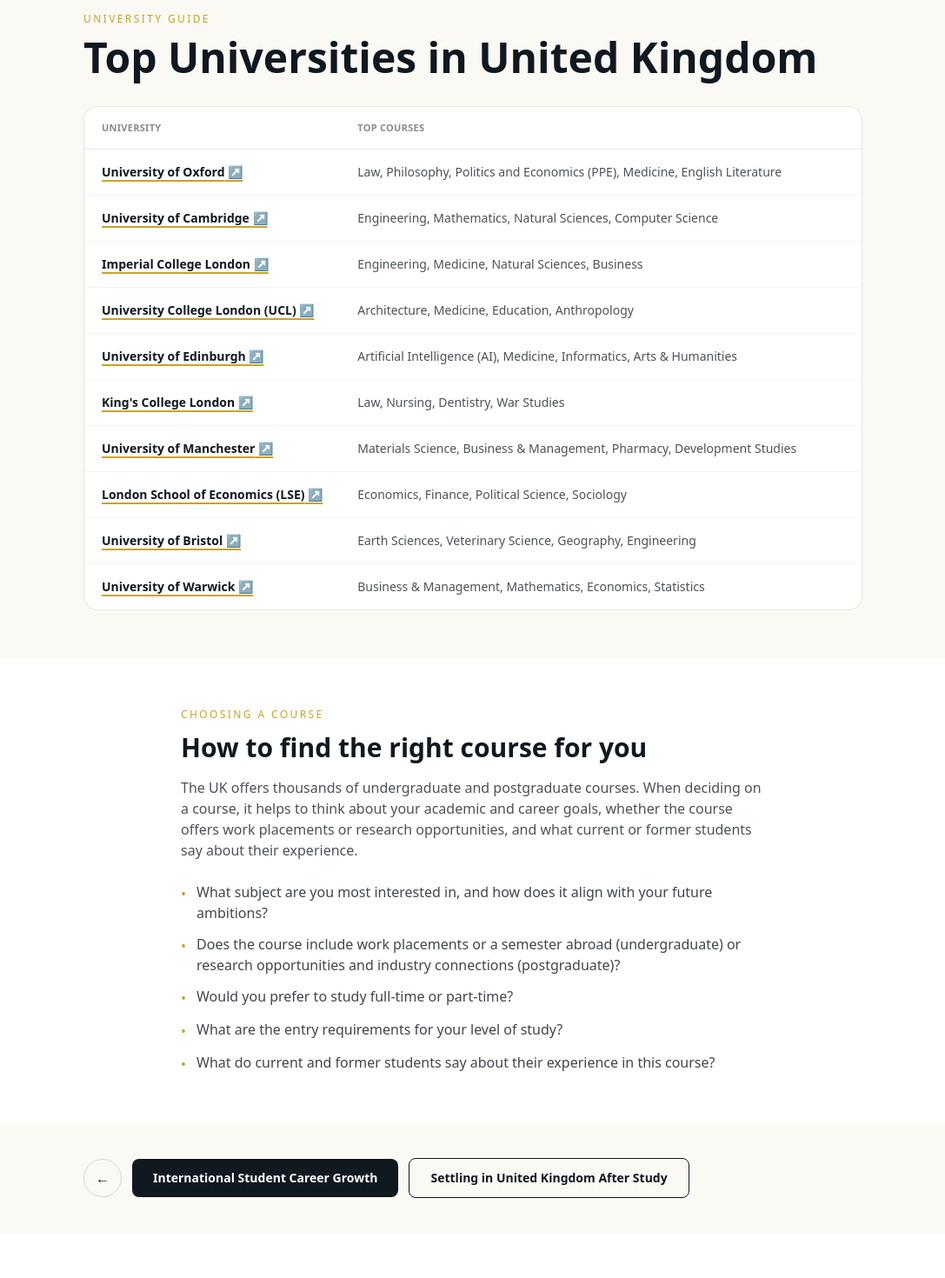
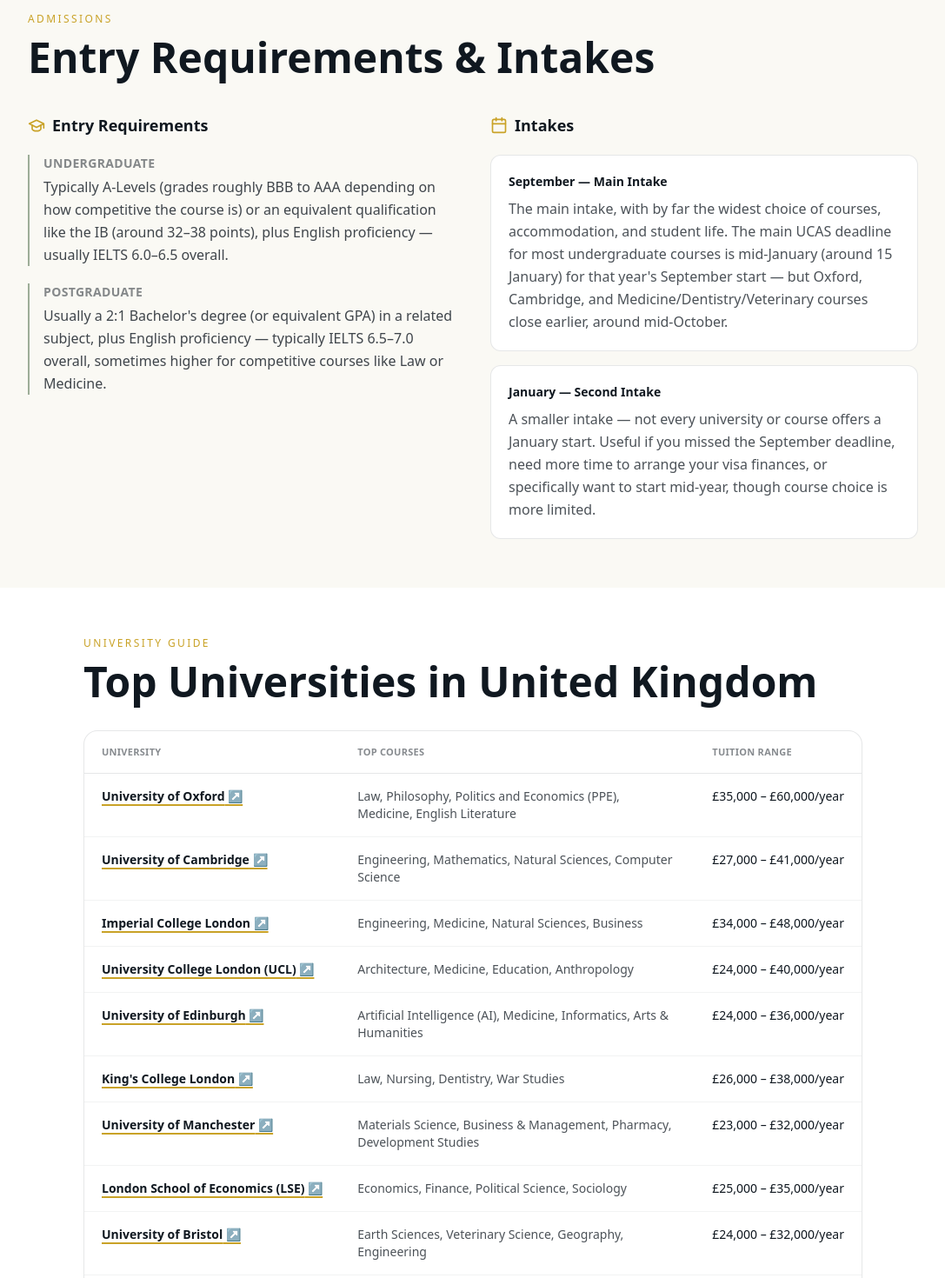
Before and after one commit to Zannat02/UNIAD, a Next.js app: page /study-in/uk/courses in a window 1280 px wide. Shown: the part 3460-4930 px from the top of the page at 87% size, without its empty margins (96-1183 px from the left). Before the commit the page ends 4878 px from the top, so only its background shows below. Built offline with nearby package versions, Linux system fonts and the light colour scheme.

Commit message:
rebuild course page with top 10 university tuition fee, add entry requirements & intakes section

```diff
--- a/src/app/study-in/[country]/courses/page.js
+++ b/src/app/study-in/[country]/courses/page.js
@@ -40,9 +40,6 @@
     <main>
       <CourseGallery label={country.name} />
 
-      {/* ================= TOP 10 COURSES =================
-          Country-wide overview, not tied to one university. Pulled from
-          details.courses.topCourses — per-country data. */}
       <section className="bg-white px-5 py-14 lg:px-8">
         <div className="mx-auto max-w-3xl">
           <p className="text-xs font-medium uppercase tracking-[0.2em] text-[#C9A227]">
@@ -80,10 +77,92 @@
         </div>
       </section>
 
-      {/* ================= TOP UNIVERSITIES TABLE =================
-          University name links straight to the real university website;
-          courses column comes from universities.json's topCourses. */}
+
       <section className="bg-[#FAF9F4] px-5 py-14 lg:px-8">
+        <div className="mx-auto max-w-5xl">
+          <p className="text-xs font-medium uppercase tracking-[0.2em] text-[#C9A227]">
+            Admissions
+          </p>
+          <h2 className="mt-3 text-2xl font-bold text-[#101820] md:text-4xl lg:text-5xl">
+            Entry Requirements & Intakes
+          </h2>
+
+          <div className="mt-10 grid gap-10 md:grid-cols-2">
+            {/* Entry Requirements */}
+            <div>
+              <div className="flex items-center gap-2">
+                <svg
+                  className="h-5 w-5 text-[#C9A227]"
+                  viewBox="0 0 24 24"
+                  fill="none"
+                  stroke="currentColor"
+                  strokeWidth="2"
+                  strokeLinecap="round"
+                  strokeLinejoin="round"
+                >
+                  <path d="M22 10v6M2 10l10-5 10 5-10 5-10-5z" />
+                  <path d="M6 12v5c0 1.5 2.7 3 6 3s6-1.5 6-3v-5" />
+                </svg>
+                <h3 className="text-lg font-bold text-[#101820]">Entry Requirements</h3>
+              </div>
+
+              <dl className="mt-5 space-y-5">
+                <div className="border-l-2 border-[#9DAD98] pl-4">
+                  <dt className="text-sm font-semibold uppercase tracking-wide text-[#101820]/50">
+                    Undergraduate
+                  </dt>
+                  <dd className="mt-1 text-sm leading-relaxed text-[#101820]/80 md:text-base">
+                    {details.courses.entryRequirements.undergraduate}
+                  </dd>
+                </div>
+                <div className="border-l-2 border-[#9DAD98] pl-4">
+                  <dt className="text-sm font-semibold uppercase tracking-wide text-[#101820]/50">
+                    Postgraduate
+                  </dt>
+                  <dd className="mt-1 text-sm leading-relaxed text-[#101820]/80 md:text-base">
+                    {details.courses.entryRequirements.postgraduate}
+                  </dd>
+                </div>
+              </dl>
+            </div>
+
+            {/* Intakes */}
+            <div>
+              <div className="flex items-center gap-2">
+                <svg
+                  className="h-5 w-5 text-[#C9A227]"
+                  viewBox="0 0 24 24"
+                  fill="none"
+                  stroke="currentColor"
+                  strokeWidth="2"
+                  strokeLinecap="round"
+                  strokeLinejoin="round"
+                >
+                  <rect x="3" y="4" width="18" height="18" rx="2" />
+                  <path d="M16 2v4M8 2v4M3 10h18" />
+                </svg>
+                <h3 className="text-lg font-bold text-[#101820]">Intakes</h3>
+              </div>
+
+              <div className="mt-5 space-y-4">
+                {details.courses.intakes.map((intake) => (
+                  <div
+                    key={intake.name}
+                    className="rounded-xl border border-[#101820]/10 bg-white p-5"
+                  >
+                    <p className="text-sm font-bold text-[#101820]">{intake.name}</p>
+                    <p className="mt-2 text-sm leading-relaxed text-[#101820]/75 md:text-base">
+                      {intake.detail}
+                    </p>
+                  </div>
+                ))}
+              </div>
+            </div>
+          </div>
+        </div>
+      </section>
+
+      <section className="bg-white px-5 py-14 lg:px-8">
         <div className="mx-auto max-w-4xl">
           <p className="text-xs font-medium uppercase tracking-[0.2em] text-[#C9A227]">
             University Guide
@@ -96,11 +175,12 @@
             className="no-scrollbar mt-8 overflow-x-auto rounded-2xl border border-[#101820]/10 bg-white"
             style={{ touchAction: "pan-x pan-y" }}
           >
-            <table className="w-full min-w-[720px] text-left text-sm">
+            <table className="w-full min-w-[860px] text-left text-sm">
               <thead>
                 <tr className="border-b border-[#101820]/10 text-[11px] uppercase tracking-wide text-[#101820]/50">
                   <th className="w-[220px] px-5 py-4">University</th>
                   <th className="px-5 py-4">Top Courses</th>
+                  <th className="w-[180px] px-5 py-4">Tuition Range</th>
                 </tr>
               </thead>
               <tbody>
@@ -119,16 +199,23 @@
                     <td className="px-5 py-4 align-top text-[#101820]/75">
                       {uni.topCourses.join(", ")}
                     </td>
+                    <td className="whitespace-nowrap px-5 py-4 align-top font-medium text-[#101820]">
+                      {uni.tuitionRange}
+                    </td>
                   </tr>
                 ))}
               </tbody>
             </table>
           </div>
+          <p className="mt-3 text-xs text-[#101820]/50">
+            Tuition is an approximate range for most courses — Medicine, MBA, and a
+            few specialist programmes typically cost more. Always confirm the exact
+            fee on the university&apos;s own course page.
+          </p>
         </div>
       </section>
 
-      {/* ================= GUIDANCE SECTION — same heading text for every country ================= */}
-      <section className="bg-white px-5 py-14 lg:px-8">
+      <section className="bg-[#FAF9F4] px-5 py-14 lg:px-8">
         <div className="mx-auto max-w-2xl">
           <p className="text-xs font-medium uppercase tracking-[0.2em] text-[#C9A227]">
             Choosing a Course
@@ -150,15 +237,9 @@
         </div>
       </section>
 
-      {/* ================= BACK + CAREER GROWTH / SETTLE CTAs =================
-          Career-growth and settle pages are stubs for now — real content
-          (career growth data, post-study settlement data) comes later. */}
+
       <section className="bg-[#FAF9F4] px-5 py-10 lg:px-8">
-        {/* Mobile: back button on its own row, the two CTAs stacked below it
-            side by side (each taking equal width). sm and up: all three sit
-            in one row together — the `sm:contents` trick makes the wrapper
-            div "disappear" at that breakpoint so its two children become
-            direct flex items next to the back button. */}
+
         <div className="mx-auto flex max-w-4xl flex-col gap-3 sm:flex-row sm:items-center">
           <Link
             href={`/study-in/${country.slug}`}
--- a/src/data/countryDetails.json
+++ b/src/data/countryDetails.json
@@ -180,6 +180,20 @@
           "body": "Business Studies rounds out the top ten and is the broadest of the three business-related entries on this list, covering economics, accounting, marketing, and management in one degree. It builds skills that carry across almost any industry — from how a workplace is organised to how people and resources are managed — making it a practical, flexible starting point for students who know they want a business career but aren't yet sure which corner of it."
         }
       ],
+      "entryRequirements": {
+        "undergraduate": "Typically A-Levels (grades roughly BBB to AAA depending on how competitive the course is) or an equivalent qualification like the IB (around 32–38 points), plus English proficiency — usually IELTS 6.0–6.5 overall.",
+        "postgraduate": "Usually a 2:1 Bachelor's degree (or equivalent GPA) in a related subject, plus English proficiency — typically IELTS 6.5–7.0 overall, sometimes higher for competitive courses like Law or Medicine."
+      },
+      "intakes": [
+        {
+          "name": "September — Main Intake",
+          "detail": "The main intake, with by far the widest choice of courses, accommodation, and student life. The main UCAS deadline for most undergraduate courses is mid-January (around 15 January) for that year's September start — but Oxford, Cambridge, and Medicine/Dentistry/Veterinary courses close earlier, around mid-October."
+        },
+        {
+          "name": "January — Second Intake",
+          "detail": "A smaller intake — not every university or course offers a January start. Useful if you missed the September deadline, need more time to arrange your visa finances, or specifically want to start mid-year, though course choice is more limited."
+        }
+      ],
       "guidanceIntro": "The UK offers thousands of undergraduate and postgraduate courses. When deciding on a course, it helps to think about your academic and career goals, whether the course offers work placements or research opportunities, and what current or former students say about their experience.",
       "guidanceQuestions": [
         "What subject are you most interested in, and how does it align with your future ambitions?",
--- a/src/data/universities.json
+++ b/src/data/universities.json
@@ -5,7 +5,8 @@
     "countrySlug": "uk",
     "rank": 1,
     "website": "https://www.ox.ac.uk",
-    "topCourses": ["Law", "Philosophy, Politics and Economics (PPE)", "Medicine", "English Literature"]
+    "topCourses": ["Law", "Philosophy, Politics and Economics (PPE)", "Medicine", "English Literature"],
+    "tuitionRange": "£35,000 – £60,000/year"
   },
   {
     "slug": "university-of-cambridge",
@@ -13,7 +14,8 @@
     "countrySlug": "uk",
     "rank": 2,
     "website": "https://www.cam.ac.uk",
-    "topCourses": ["Engineering", "Mathematics", "Natural Sciences", "Computer Science"]
+    "topCourses": ["Engineering", "Mathematics", "Natural Sciences", "Computer Science"],
+    "tuitionRange": "£27,000 – £41,000/year"
   },
   {
     "slug": "imperial-college-london",
@@ -21,7 +23,8 @@
     "countrySlug": "uk",
     "rank": 3,
     "website": "https://www.imperial.ac.uk",
-    "topCourses": ["Engineering", "Medicine", "Natural Sciences", "Business"]
+    "topCourses": ["Engineering", "Medicine", "Natural Sciences", "Business"],
+    "tuitionRange": "£34,000 – £48,000/year"
   },
   {
     "slug": "ucl",
@@ -29,7 +32,8 @@
     "countrySlug": "uk",
     "rank": 4,
     "website": "https://www.ucl.ac.uk",
-    "topCourses": ["Architecture", "Medicine", "Education", "Anthropology"]
+    "topCourses": ["Architecture", "Medicine", "Education", "Anthropology"],
+    "tuitionRange": "£24,000 – £40,000/year"
   },
   {
     "slug": "university-of-edinburgh",
@@ -37,7 +41,8 @@
     "countrySlug": "uk",
     "rank": 5,
     "website": "https://www.ed.ac.uk",
-    "topCourses": ["Artificial Intelligence (AI)", "Medicine", "Informatics", "Arts & Humanities"]
+    "topCourses": ["Artificial Intelligence (AI)", "Medicine", "Informatics", "Arts & Humanities"],
+    "tuitionRange": "£24,000 – £36,000/year"
   },
   {
     "slug": "kings-college-london",
@@ -45,7 +50,8 @@
     "countrySlug": "uk",
     "rank": 6,
     "website": "https://www.kcl.ac.uk",
-    "topCourses": ["Law", "Nursing", "Dentistry", "War Studies"]
+    "topCourses": ["Law", "Nursing", "Dentistry", "War Studies"],
+    "tuitionRange": "£26,000 – £38,000/year"
   },
   {
     "slug": "university-of-manchester",
@@ -53,7 +59,8 @@
     "countrySlug": "uk",
     "rank": 7,
     "website": "https://www.manchester.ac.uk",
-    "topCourses": ["Materials Science", "Business & Management", "Pharmacy", "Development Studies"]
+    "topCourses": ["Materials Science", "Business & Management", "Pharmacy", "Development Studies"],
+    "tuitionRange": "£23,000 – £32,000/year"
   },
   {
     "slug": "london-school-of-economics",
@@ -61,7 +68,8 @@
     "countrySlug": "uk",
     "rank": 8,
     "website": "https://www.lse.ac.uk",
-    "topCourses": ["Economics", "Finance", "Political Science", "Sociology"]
+    "topCourses": ["Economics", "Finance", "Political Science", "Sociology"],
+    "tuitionRange": "£25,000 – £35,000/year"
   },
   {
     "slug": "university-of-bristol",
@@ -69,7 +77,8 @@
     "countrySlug": "uk",
     "rank": 9,
     "website": "https://www.bristol.ac.uk",
-    "topCourses": ["Earth Sciences", "Veterinary Science", "Geography", "Engineering"]
+    "topCourses": ["Earth Sciences", "Veterinary Science", "Geography", "Engineering"],
+    "tuitionRange": "£24,000 – £32,000/year"
   },
   {
     "slug": "university-of-warwick",
@@ -77,6 +86,7 @@
     "countrySlug": "uk",
     "rank": 10,
     "website": "https://warwick.ac.uk",
-    "topCourses": ["Business & Management", "Mathematics", "Economics", "Statistics"]
+    "topCourses": ["Business & Management", "Mathematics", "Economics", "Statistics"],
+    "tuitionRange": "£26,000 – £35,000/year"
   }
 ]
```
Also changed, not shown: src/app/study-in/[country]/why-study/page.js (+4 -4 lines).
